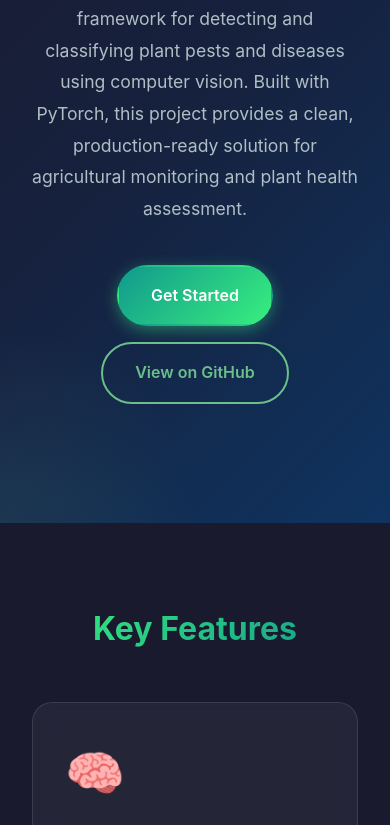
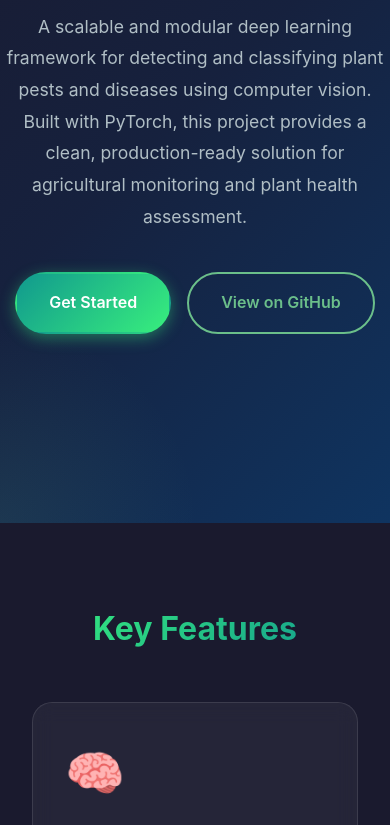
Before and after one commit to sisques-labs/pest-patrol, a plain HTML site: page docs/index.html in a window 390 px wide. Shown: the part 321-1146 px from the top of the page. Drawn offline with Linux system fonts and the light colour scheme.

Commit message:
Update hero section styles in index.html for improved layout
- Adjusted padding to 2rem 0 and set width to 100% for better responsiveness of the hero section.
- Ensured the hero content utilizes full width for enhanced visual appeal.

```diff
--- a/docs/index.html
+++ b/docs/index.html
@@ -92,7 +92,8 @@
         align-items: center;
         justify-content: center;
         text-align: center;
-        padding: 2rem;
+        padding: 2rem 0;
+        width: 100%;
         background: linear-gradient(
           135deg,
           #1a1a2e 0%,
@@ -134,7 +135,7 @@
       }
 
       .hero-content {
-        max-width: 900px;
+        width: 100%;
         z-index: 1;
         position: relative;
       }
```
